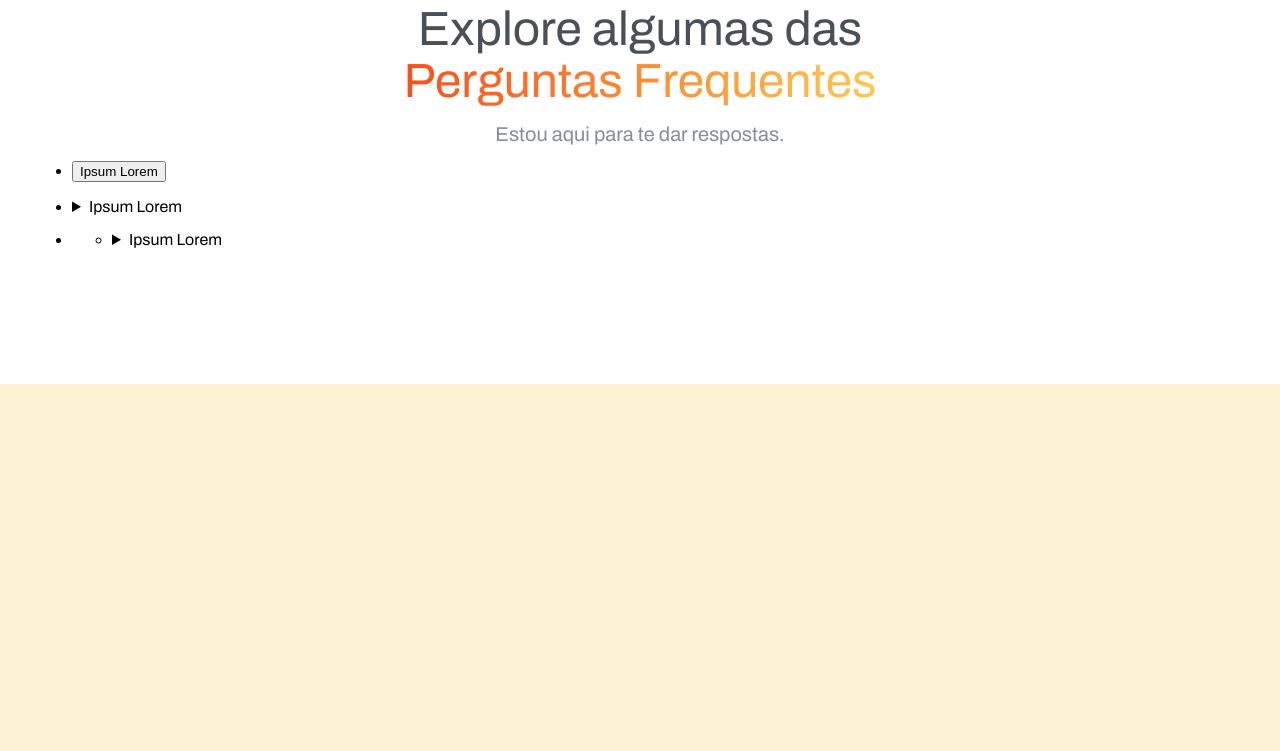
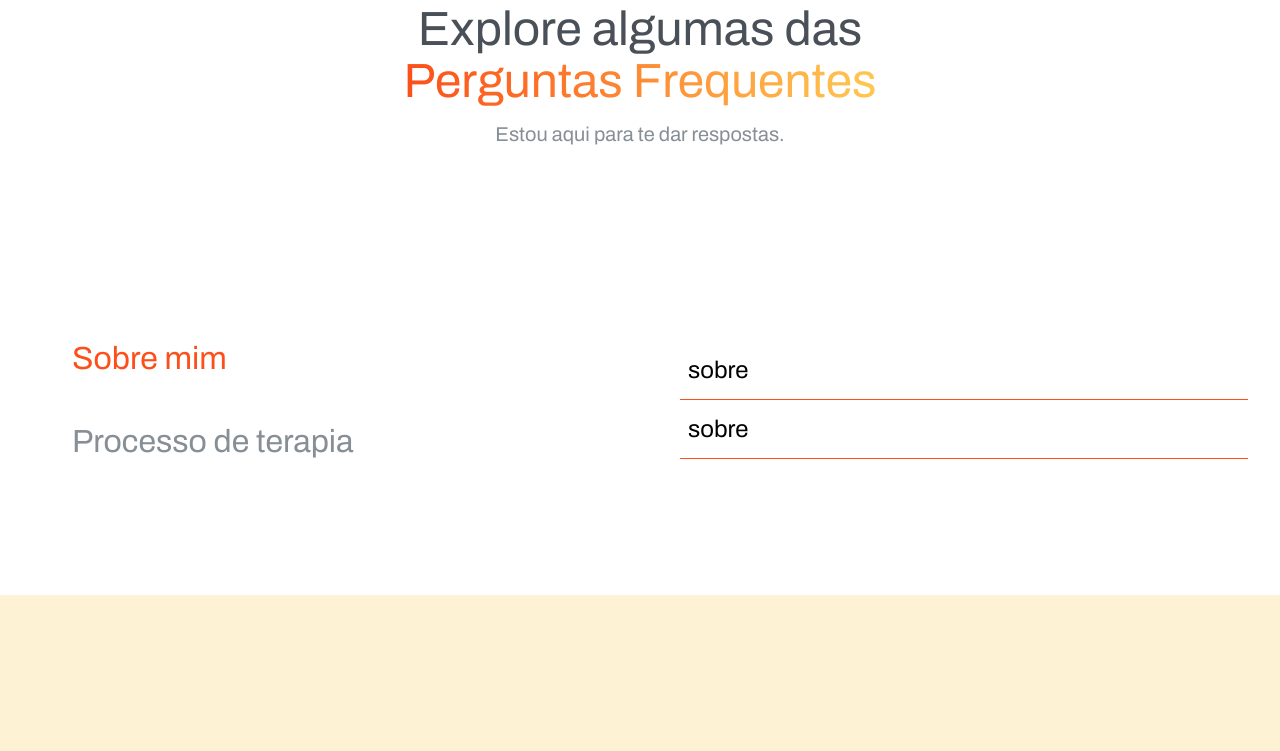
Before and after one commit to TulioAlcantara/marlon, an Astro site: page / in a window 1280 px wide. Shown: the part 4830-5581 px from the top of the page. Built offline with nearby package versions, Linux system fonts and the light colour scheme; Astro itself is replaced by a stand-in of ours.

Commit message:
v2/feat: update FaqCarousel Style

```diff
--- a/src/components/molecules/FaqCarousel.vue
+++ b/src/components/molecules/FaqCarousel.vue
@@ -21,25 +21,25 @@
 			</li>
 		</ul>
 	</div>
-
-	<div class="faqCarousel--mobile">
-		<ul class="faqCarousel-ctaList">
-			<li class="faqCarousel-ctaList__item" v-for="item in faq" :key="item.title">
-				<ul>
-					<li v-for="item in faq[activeIndex].items" :key="item.summary">
-						<details>
-							<summary>{{ item.summary }}</summary>
-							<p>{{ item.text }}</p>
-						</details>
-					</li>
-				</ul>
-			</li>
-		</ul>
-	</div>
+	<!---->
+	<!-- <div class="faqCarousel--mobile"> -->
+	<!-- 	<ul class="faqCarousel-ctaList"> -->
+	<!-- 		<li class="faqCarousel-ctaList__item" v-for="item in faq" :key="item.title"> -->
+	<!-- 			<ul> -->
+	<!-- 				<li v-for="item in faq[activeIndex].items" :key="item.summary"> -->
+	<!-- 					<details> -->
+	<!-- 						<summary>{{ item.summary }}</summary> -->
+	<!-- 						<p>{{ item.text }}</p> -->
+	<!-- 					</details> -->
+	<!-- 				</li> -->
+	<!-- 			</ul> -->
+	<!-- 		</li> -->
+	<!-- 	</ul> -->
+	<!-- </div> -->
 </template>
 
 <script setup lang="ts">
-import { defineProps, ref } from 'vue';
+import { ref } from 'vue';
 
 const props = defineProps<{
 	faq: [
@@ -64,4 +64,55 @@ const isItemActive = (index: number) => {
 };
 </script>
 
-<style lang="scss" scoped></style>
+<style lang="scss" scoped>
+.faqCarousel {
+	display: flex;
+	justify-content: space-between;
+
+	&-ctaList {
+		width: 50%;
+		list-style: none;
+		display: flex;
+		flex-direction: column;
+		gap: 48px;
+
+		&__item {
+			color: var(--color-copy);
+
+			&.active {
+				color: var(--color-accent);
+			}
+
+			button {
+				all: unset;
+				cursor: pointer;
+				font-size: 2rem;
+			}
+		}
+	}
+
+	&-details {
+		width: 50%;
+		list-style: none;
+
+		li {
+			padding: 16px 8px;
+			border-bottom: 1px solid var(--color-accent);
+
+			details {
+				summary {
+					list-style: none;
+					cursor: pointer;
+					font-size: 1.5rem;
+				}
+
+				p {
+					font-size: 1.5rem;
+					color: var(--color-copy);
+					margin-top: 16px;
+				}
+			}
+		}
+	}
+}
+</style>
--- a/src/components/organisms/sections/SectionFaq.astro
+++ b/src/components/organisms/sections/SectionFaq.astro
@@ -8,11 +8,28 @@ const title = {
 const subtitle = 'Estou aqui para te dar respostas.';
 const faq = [
 	{
-		title: 'Ipsum Lorem',
+		title: 'Sobre mim',
 		items: [
 			{
-				summary: 'Ipsum Lorem',
-				text: 'Tulio Alcantara Magalhaes',
+				summary: 'sobre',
+				text: 'item 1',
+			},
+			{
+				summary: 'sobre',
+				text: 'item 2',
+			},
+		],
+	},
+	{
+		title: 'Processo de terapia',
+		items: [
+			{
+				summary: 'processo',
+				text: 'item 1',
+			},
+			{
+				summary: 'processo',
+				text: 'item 2',
 			},
 		],
 	},
@@ -43,6 +60,7 @@ const faq = [
 				max-width: 550px;
 				text-align: center;
 				margin: auto;
+				margin-bottom: 180px;
 			}
 		}
 	}
```
